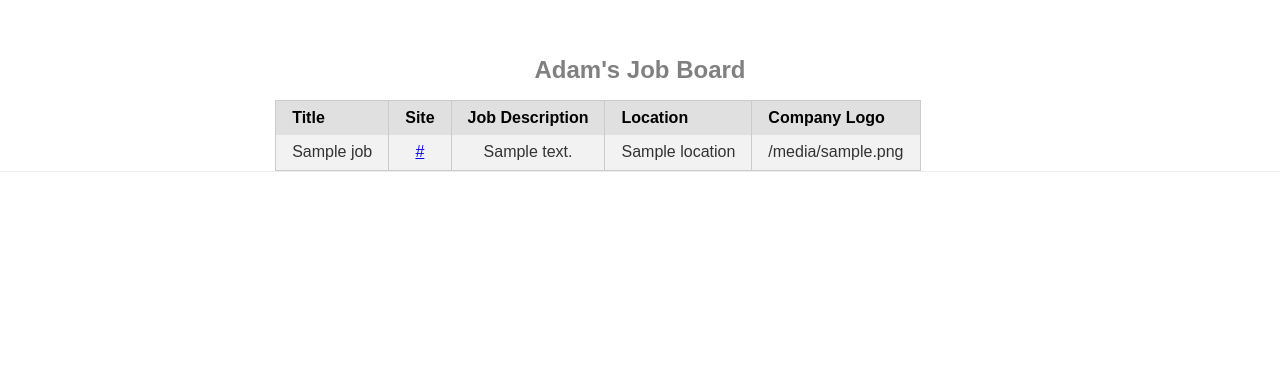
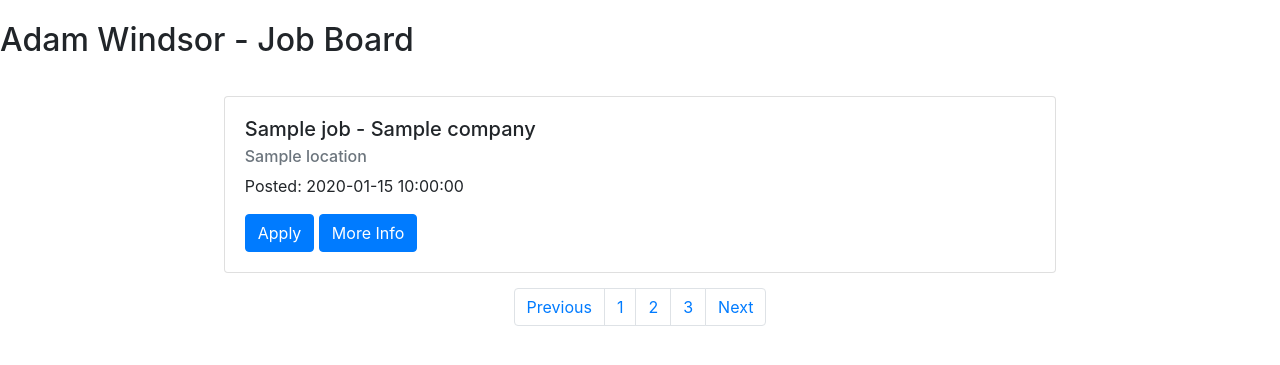
Before and after one commit to adam0317/job-board, a Flask app: template app/templates/home.html in a window 1280 px wide. Shown: the top 365 px of the page. Run offline with Flask 2, Linux system fonts and the light colour scheme; the template is opened without the code that fills it: most values are stand-ins (such as "Sample title", 1, 10 or a date in 2020); parts of the project's set-up code (start-up, migrations or seed data) failed here and were passed over; some libraries are stand-ins or nearby versions.

Commit message:
Lots of progresss

```diff
--- a/app/routes.py
+++ b/app/routes.py
@@ -3,6 +3,8 @@ import requests
 import datetime
 import os
 import json
+from html.parser import HTMLParser
+
 
 bp = Blueprint("all", __name__)
 
@@ -10,7 +12,7 @@ bp = Blueprint("all", __name__)
 def index():
   with open('example.json') as json_file:
     jobs = json.load(json_file)
-  # github_jobs = requests.get("https://jobs.github.com/positions.json?lat=37.3229978&long=-122.0321823")
+  # github_jobs = requests.get("https://jobs.github.com/positions.json")
   # jobs = json.loads(github_jobs.text)
   print(len(jobs))
   return render_template('home.html', jobs=jobs)
--- a/app/static/style.css
+++ /dev/null
@@ -1,12 +0,0 @@
-body {
-  margin: 0;
-  color: #333;
-  text-align: center;
-  padding: 2.5em 2em 0;
-  border-bottom: 1px solid #eee;
-}
-
-h1 {
-  font-size: x-large;
-  color: gray;
-}
--- a/app/templates/home.html
+++ b/app/templates/home.html
@@ -2,45 +2,86 @@
 
 {% block body %}
 <div>
-  <h1>Adam's Job Board</h1>
+  <h1>Adam Windsor - Job Board</h1>
 </div>
-<div class="pure-g">
-  <div class="pure-u-1-5">
+<div class="container">
+  <div class="row">
+    {% for job in jobs %}
+    <div class="col-12 d-flex justify-content-center ">
+      <div class="card w-75" style="margin: 15px;">
+        <div class="card-body">
+          <h5 class="card-title">{{job.title}} - {{job.company}}</h5>
+          <h6 class="card-subtitle mb-2 text-muted">{{job.location}}</h6>
+          <p class="card-text">Posted: {{job.created_at}}</p>
 
-  </div>
-  <div class="pure-u-3-5">
-
-    <table class="pure-table pure-table-striped">
-      <thead>
-        <tr>
-          <th>Title</th>
-          <th>Site</th>
-          <th>Job Description</th>
-          <th>Location</th>
-          <th>Company Logo</th>
-        </tr>
-      </thead>
-      <tbody>
-      {% for job in jobs %}
-        <tr>
-          <td> {{ job.title}} </td>
-          <td> <a href="{{ job.url }}">{{ job.url }}</a>  </td>
-          <td> {{ job.description }} </td>
-          <td>{{ job.location }}</td>
-          <td>{{ job.company_logo }}</td>
-        </tr>
-        {% endfor %}
-      </tbody>
-    </table>
-
-
-  </div>
-  <div class="pure-u-1-5">
-
+          <a href="{{job.url}}">
+            <button type="button" class="btn btn-primary">
+              Apply
+            </button>
+          </a>
+          <button type="button" class="btn btn-primary" data-toggle="modal" data-target="#exampleModal"
+            data-job-title="{{job.title}}" data-job-description="{{job.description }}"
+            data-logo="{{job.company_logo}}" data-company-name="{{job.company}}"
+            data-location="{{job.location}}" data-apply-now="{{job.how_to_apply}}">More Info
+          </button>
+        </div>
+      </div>
+    </div>
+    {% endfor %}
   </div>
 </div>
 
+<div class="container">
+  <div class="row">
+      <div class="col-12 d-flex justify-content-center ">
+          <nav aria-label="Page navigation example">
+              <ul class="pagination">
+                <li class="page-item"><a class="page-link" href="#">Previous</a></li>
+                <li class="page-item"><a class="page-link" href="#">1</a></li>
+                <li class="page-item"><a class="page-link" href="#">2</a></li>
+                <li class="page-item"><a class="page-link" href="#">3</a></li>
+                <li class="page-item"><a class="page-link" href="#">Next</a></li>
+              </ul>
+            </nav>
+        </div>
+  </div>
+
+</div>
+
+<!-- Button trigger modal -->
 
 
+<!-- Modal -->
+<div class="modal fade" id="exampleModal" tabindex="-1" role="dialog" aria-labelledby="exampleModalLabel"
+  aria-hidden="true">
+  <div class="modal-dialog modal-dialog-centered modal-xl" role="document">
+    <div class="modal-content">
+      <div class="modal-header">
+        <h5 class="modal-title" id="exampleModalLabel">Modal title</h5>
+
+        <button type="button" class="close" data-dismiss="modal" aria-label="Close">
+          <span aria-hidden="true">&times;</span>
+        </button>
+      </div>
+      <div class="container" style="margin: 10px;">
+        <div class="row">
+          <img class="company-logo mx-auto d-block" src="" alt="" style="max-width: 500px;">
+        </div>
+        <div class="row">
+          <div class="modal-body ">
+            <div class="description text-left">
+
+            </div>
+            <div id="apply-now" class="text-left"></div>
+          </div>
+        </div>
+      </div>
+
+      <div class="modal-footer">
+        <button  type="button" class="btn btn-secondary" data-dismiss="modal">Close</button>
+      </div>
+    </div>
+  </div>
+</div>
 
 {% endblock %}
--- a/app/templates/layout.html
+++ b/app/templates/layout.html
@@ -4,6 +4,7 @@
   <meta charset="UTF-8">
   <meta name="viewport" content="width=device-width, initial-scale=1.0">
   <meta http-equiv="X-UA-Compatible" content="ie=edge">
+  <link rel="stylesheet" href="https://stackpath.bootstrapcdn.com/bootstrap/4.4.1/css/bootstrap.min.css" integrity="sha384-Vkoo8x4CGsO3+Hhxv8T/Q5PaXtkKtu6ug5TOeNV6gBiFeWPGFN9MuhOf23Q9Ifjh" crossorigin="anonymous">
   <link rel="stylesheet" href="https://unpkg.com/purecss@1.0.1/build/pure-min.css" integrity="sha384-oAOxQR6DkCoMliIh8yFnu25d7Eq/PHS21PClpwjOTeU2jRSq11vu66rf90/cZr47" crossorigin="anonymous">
   <link rel="stylesheet" href="../static/style.css">
   <title>{{ title }}</title>
@@ -13,4 +14,25 @@
   {% block body %}{% endblock %}
 
 </body>
+<script src="https://code.jquery.com/jquery-3.4.1.slim.min.js" integrity="sha384-J6qa4849blE2+poT4WnyKhv5vZF5SrPo0iEjwBvKU7imGFAV0wwj1yYfoRSJoZ+n" crossorigin="anonymous"></script>
+<script src="https://cdn.jsdelivr.net/npm/popper.js@1.16.0/dist/umd/popper.min.js" integrity="sha384-Q6E9RHvbIyZFJoft+2mJbHaEWldlvI9IOYy5n3zV9zzTtmI3UksdQRVvoxMfooAo" crossorigin="anonymous"></script>
+<script src="https://stackpath.bootstrapcdn.com/bootstrap/4.4.1/js/bootstrap.min.js" integrity="sha384-wfSDF2E50Y2D1uUdj0O3uMBJnjuUD4Ih7YwaYd1iqfktj0Uod8GCExl3Og8ifwB6" crossorigin="anonymous"></script>
+<script>
+    $('#exampleModal').on('show.bs.modal', function (event) {
+      var button = $(event.relatedTarget) // Button that triggered the modal
+      var jobTitle = button.data('job-title')
+      var location = button.data('location')
+      var jobDescription = button.data('job-description')
+      var logo = button.data('logo')
+      var companyName = button.data('company-name')
+      var applyNow = button.data('apply-now')
+      var modal = $(this)
+      console.log(jobTitle)
+      //modal.find('.modal-title').text('New message to ' + recipient)
+      modal.find('.modal-title').text(jobTitle + ' - ' + companyName + ' - ' + location)
+      modal.find('.description').html(jobDescription)
+      modal.find('.company-logo').attr('src', logo)
+      modal.find('#apply-now').html(applyNow)
+    })
+  </script>
 </html>
```
